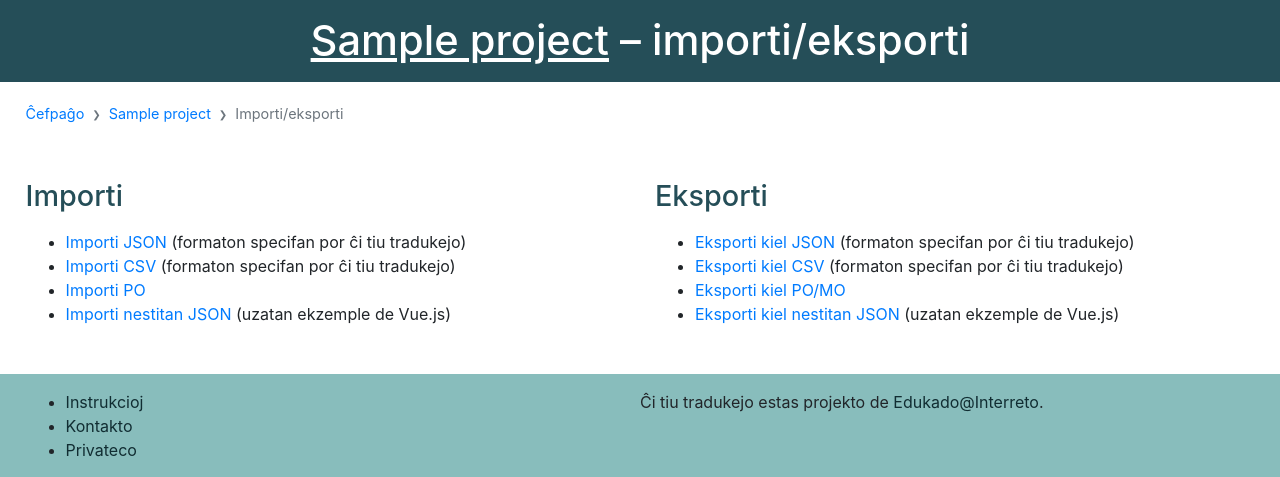
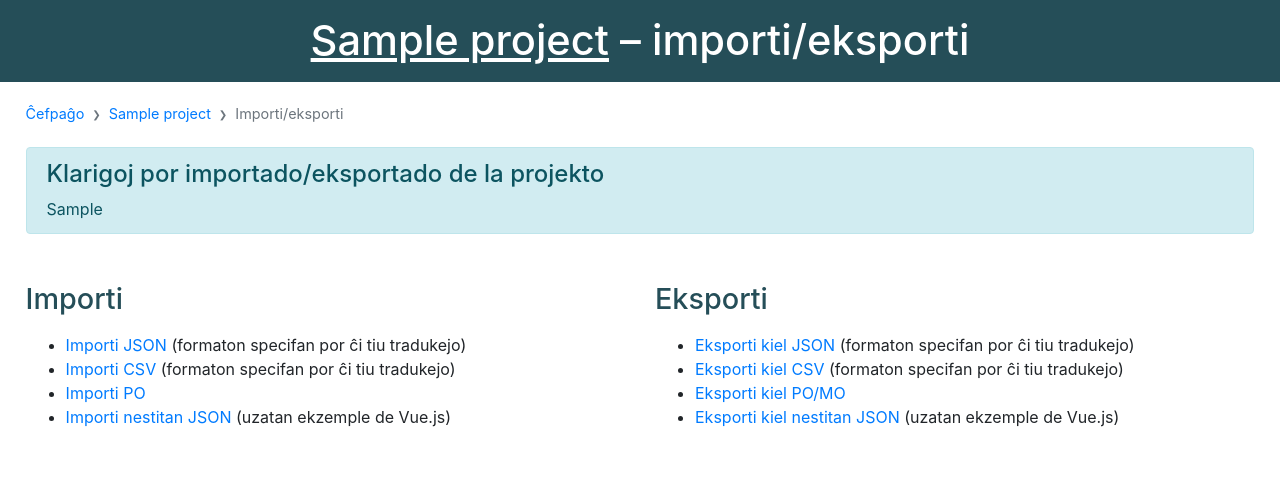
Before and after one commit to edukado-interreto/tradukejo, a Django app: page /project/1/import-export/ in a window 1280 px wide. Shown: the part 84-561 px from the top of the page. Run offline with Django 3.2, Linux system fonts and the light colour scheme; a user stored in the database is signed in; tables that the repository leaves empty hold one stand-in row (values such as "Sample post"); style sheets or scripts are compiled from the project's sources; some libraries are stand-ins or nearby versions.

Commit message:
added explanation fields to project model

```diff
--- a/traduko/forms.py
+++ b/traduko/forms.py
@@ -7,13 +7,15 @@ from traduko.models import Project
 class ProjectForm(forms.ModelForm):
     class Meta:
         model = Project
-        fields = ['name', 'url', 'image', 'source_language', 'description', 'needed_languages', 'visible', 'locked']
+        fields = ['name', 'url', 'image', 'source_language', 'description', 'update_explanations', 'export_explanations', 'needed_languages', 'visible', 'locked']
         labels = {
             'name': 'Nomo',
             'url': 'URL',
             'image': 'Bildo',
             'source_language': 'Fontolingvo',
             'description': 'Priskribo',
+            'update_explanations': 'Klarigoj pri tio, kiel tradukoj estas ĝisdatigataj en la projekto',
+            'export_explanations': 'Klarigoj pri tio, kiel eksporti la projekton',
             'needed_languages': 'Bezonataj lingvoj',
             'visible': 'Videbla',
             'locked': 'Ŝlosita',
--- a/traduko/models.py
+++ b/traduko/models.py
@@ -109,6 +109,10 @@ class Project(models.Model):
                                         on_delete=models.PROTECT)
     image = models.ImageField(blank=True, upload_to=project_image_upload_location)
     description = models.TextField(blank=True)
+    update_explanations = models.TextField(blank=True,
+                                           help_text='Explanations for translators: how are translations updated in the website?')
+    export_explanations = models.TextField(blank=True,
+                                           help_text='Explanations for project admins: how to export the translations?')
     needed_languages = models.ManyToManyField('Language',
                                               blank=True,
                                               related_name='needed_languages',
--- a/traduko/static/traduko/css/style.scss
+++ b/traduko/static/traduko/css/style.scss
@@ -72,6 +72,10 @@ main {
         margin-top: 2rem;
         margin-bottom: 1rem;
     }
+
+    .jumbotron {
+        padding: 2rem;
+    }
 }
 
 .breadcrumb.main-breadcrumb {
@@ -92,8 +96,8 @@ main {
     margin: auto;
 }
 
-main .jumbotron {
-    padding: 2rem;
+.alert p:last-child {
+    margin-bottom: 0;
 }
 
 /* Project page */
--- a/traduko/templates/traduko/import-export/import-export.html
+++ b/traduko/templates/traduko/import-export/import-export.html
@@ -10,6 +10,12 @@
 		<li class="breadcrumb-item active" aria-current="page">Importi/eksporti</li>
 	</ol>
 </nav>
+{% if project.export_explanations %}
+<div class="alert alert-info">
+	<h4 class="alert-heading">Klarigoj por importado/eksportado de la projekto</h4>
+	{{ project.export_explanations|linebreaks }}
+</div>
+{% endif %}
 <div class="row">
 	<div class="col-12 col-sm-6">
 		<h2>Importi</h2>
```
Also changed, not shown: traduko/templates/traduko/project.html (+6 -1 lines), traduko/migrations/0029_auto_20210119_1437.py (added).
